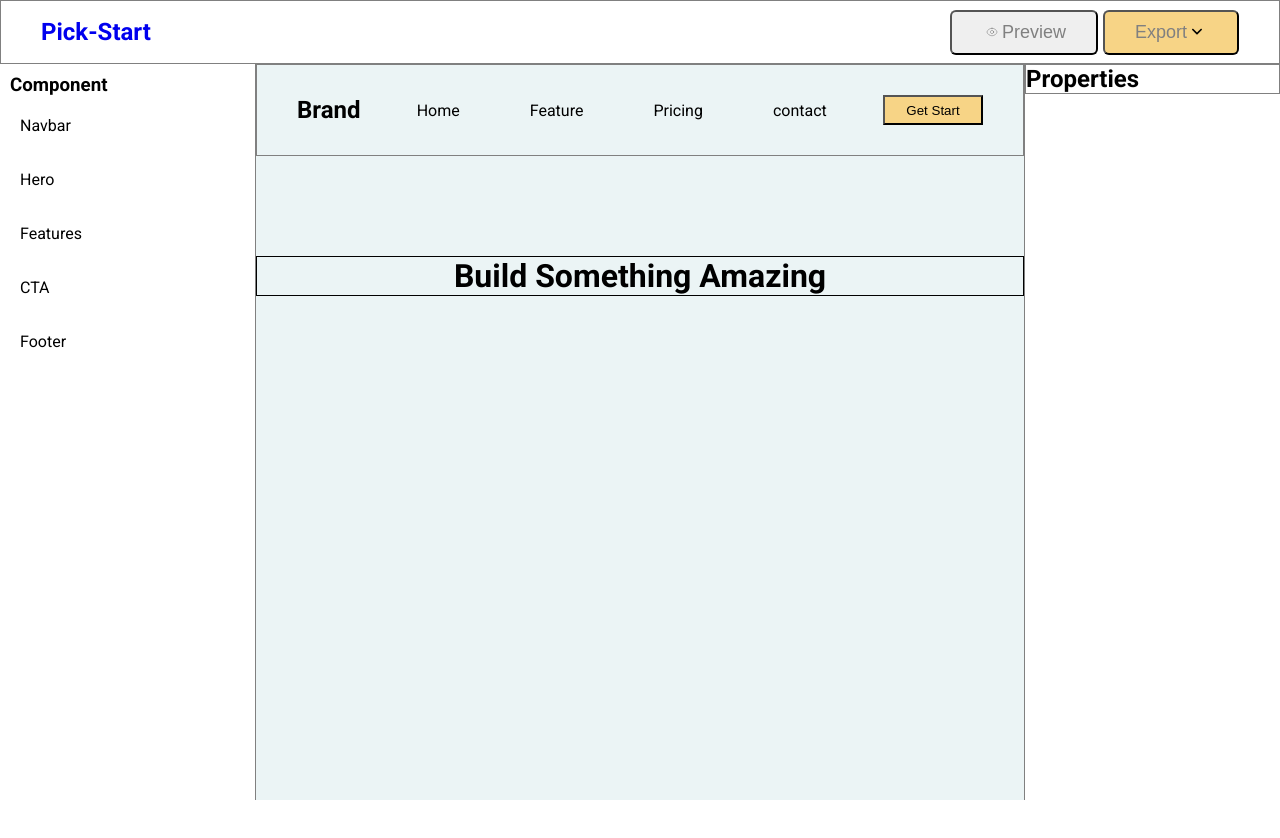
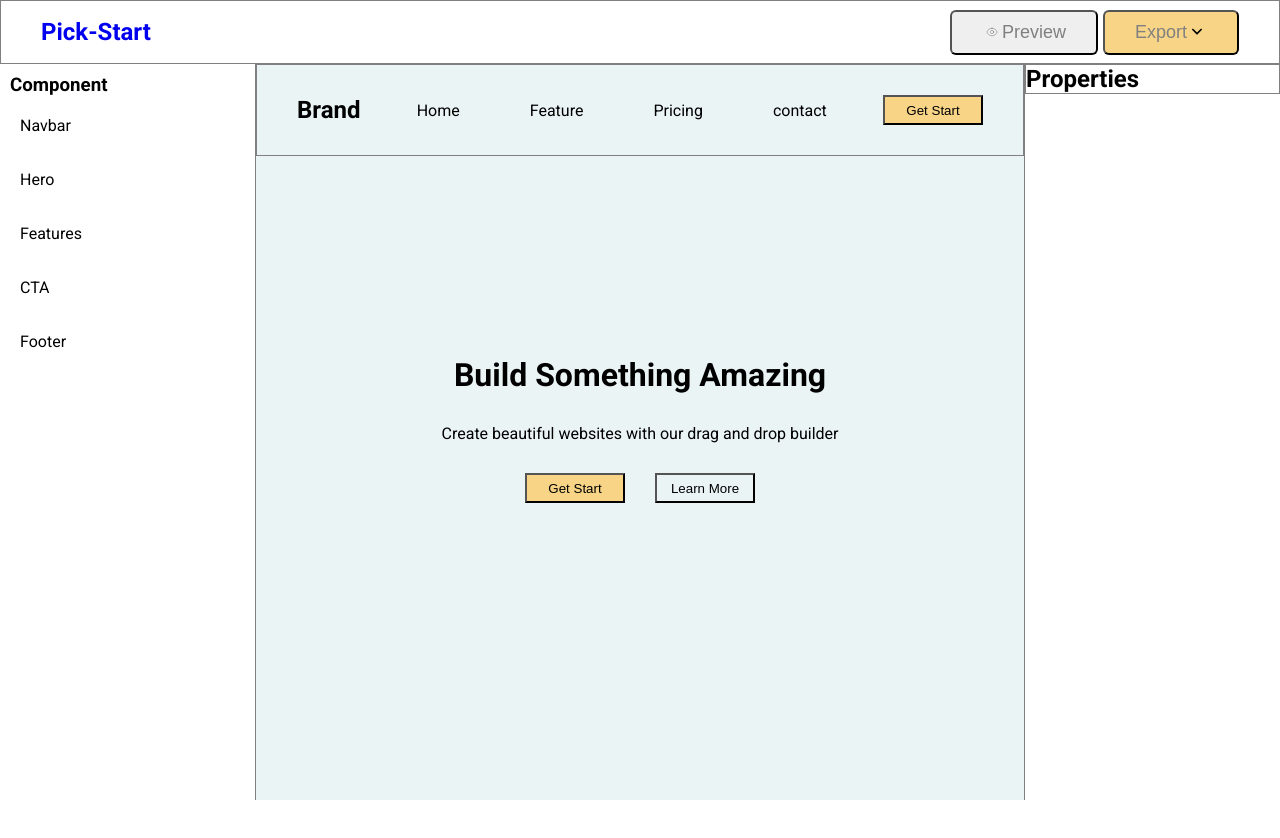
Before and after one commit to pratikadhikari2062/Pick-Start, a React (Vite) app: page / in a window 1280 px wide. Shown: the top 838 px of the page. Built offline with nearby package versions, Linux system fonts and the light colour scheme.

Commit message:
home page build

```diff
--- a/src/routes/index.tsx
+++ b/src/routes/index.tsx
@@ -30,15 +30,22 @@ background-color: var(--primary-color);
 const LearnButton = styled.button`
   height: 30px;
   width: 100px;
+  margin-left:30px;
   background-color: var(--secondary-color);
 `;
 
 const HeadingOne = styled.h1`
 text-size:4px;
-  margin-top:100px;
+  margin-top:200px;
   text-align: center;
-  border: 1px solid;
   font-size:var(--font-size-3xl)
+`;
+const Paragrah = styled.p`
+  margin: 30px 0px;
+`;
+const MainHome = styled.div`
+margin-top:2px;
+  text-align: center;
 `;
 
 export const Route = createFileRoute("/")({
@@ -58,10 +65,13 @@ function RouteComponent() {
         </NavList>
         <Startbutton>Get Start</Startbutton>
       </NavContaine>
-      <div>
+      <MainHome>
         <HeadingOne>Build Something Amazing</HeadingOne>
+        <Paragrah>Create beautiful websites with our drag and drop builder</Paragrah>
 
-      </div>
+        <Startbutton>Get Start</Startbutton>
+        <LearnButton>Learn More</LearnButton>
+      </MainHome>
     </div>
   );
 }
```
